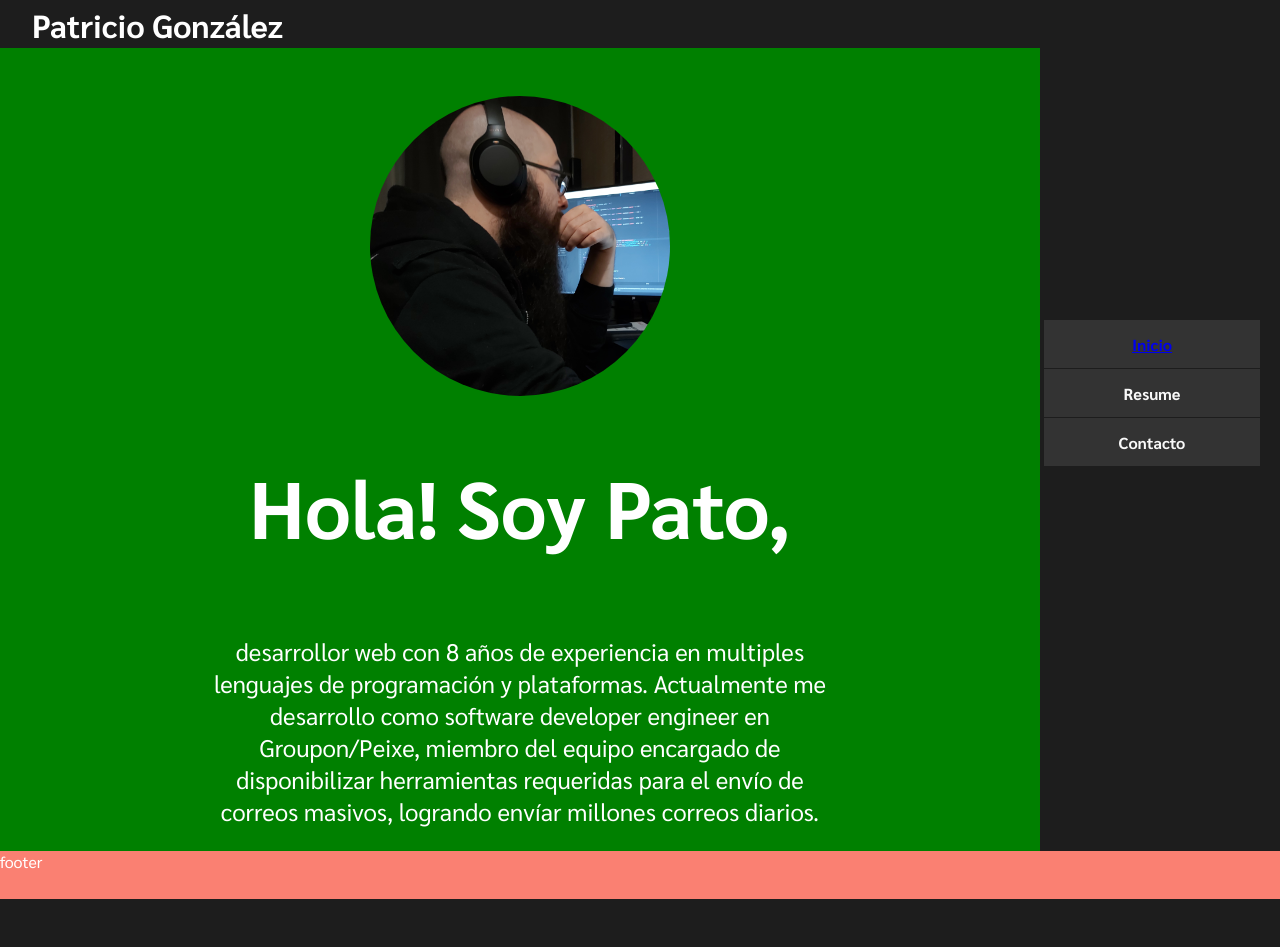
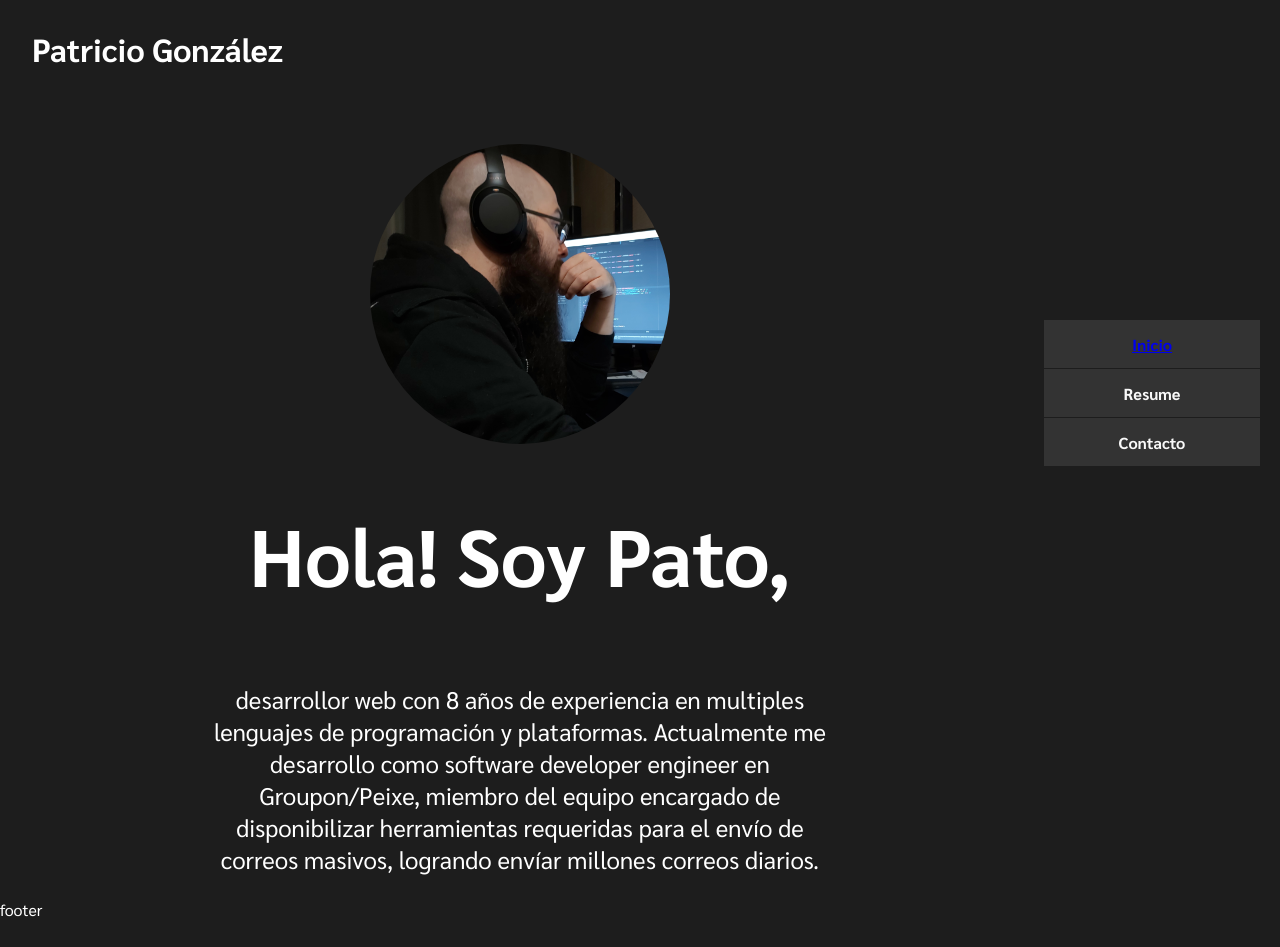
Before and after one commit to pagondel/personal-site, a React (Create React App) app: page / in a window 1280 px wide. Before the commit the page ends 899 px from the top, so only its background shows below. Built offline with nearby package versions, Linux system fonts and the light colour scheme.

Commit message:
Layout Improvements (#6)
* adds improvements to the layout

```diff
--- a/src/components/Nav/Menu/Menu.module.scss
+++ b/src/components/Nav/Menu/Menu.module.scss
@@ -49,7 +49,7 @@
   margin: 1.5rem;
 }
 
-@include breakpoint('small') {
+@include breakpoint('medium') {
   .Menu {
     display: block;
     width: 13.5rem;
--- a/src/components/Nav/Nav.module.scss
+++ b/src/components/Nav/Nav.module.scss
@@ -9,8 +9,7 @@
 }
 
 .Title {
-  margin: 0;
-  margin-left:1em;
+  margin-left:2rem;
   width: 100%;
   color: $white;
   font-weight: 700;
--- a/src/containers/Layout/Layout.module.scss
+++ b/src/containers/Layout/Layout.module.scss
@@ -2,12 +2,13 @@
 @import '../../styles/_mixins';
 
 .App {
+  color: $white;
   display: grid;
   grid-template: {
     areas: 'header'
            'main'
            'footer';
-    rows: 3rem minmax(calc(100vh - 6rem), max-content) 3rem
+    rows: 6rem minmax(calc(100vh - 9rem), max-content) 3rem
   }
 }
 
@@ -21,23 +22,18 @@
 }
 
 .Content {
-  background: green;
-  color: white;
   grid-area: main;
 }
 
 .Footer {
-  background: salmon;
-  color: white;
   grid-area: footer;
 }
 
-@include breakpoint('small') {
+@include breakpoint('medium') {
   .App {
     display: grid;
     grid-template: {
       columns: auto 15rem;
-      rows: 3em minmax(calc(100vh - 6rem), max-content) 3em;
       areas: 'header header'
              'main sidebar'
              'footer footer';
--- a/src/index.scss
+++ b/src/index.scss
@@ -8,4 +8,5 @@ body {
   -webkit-font-smoothing: antialiased;
   -moz-osx-font-smoothing: grayscale;
   background: $background-gray;
+  min-width: 21rem;
 }
```
